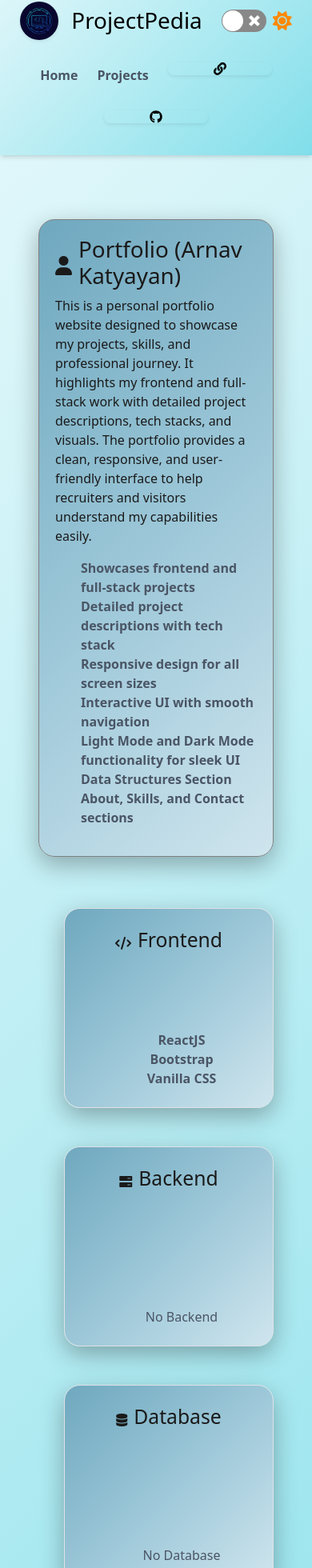
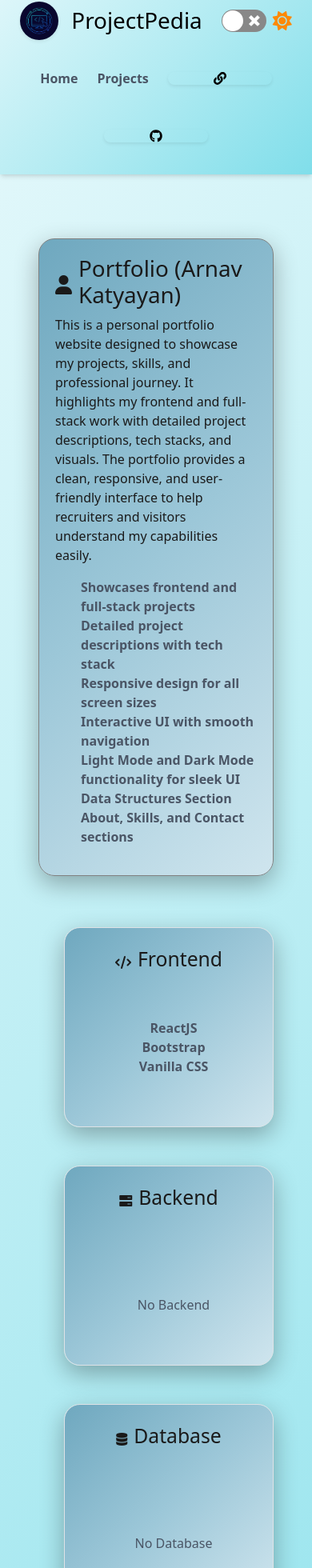
Before and after one commit to arnavkatyayan/projectpediafe, a React (Vite) app: page /frontend/portfolio in a window 390 px wide. Shown: the part 22-1982 px from the top of the page at 80% size. Built offline with nearby package versions, Linux system fonts and the light colour scheme.

Commit message:
Minor CSS alignment fixes after responsiveness changes.

```diff
--- a/src/App.css
+++ b/src/App.css
@@ -141,3 +141,9 @@
 .btn-icons {
   margin-right: 0.5rem;
 }
+
+.skill-dimension {
+  position: relative;
+  top: -39px;
+  right: 10px;
+}
--- a/src/App.jsx
+++ b/src/App.jsx
@@ -66,13 +66,13 @@ function App() {
           </div>
           <p
             onClick={() => window.open("https://visualresumearnavk2025.vercel.app/", "_blank")}
-            className='flex items-center justify-center gap-2 rounded-full px-6 min-w-[130px] shadow-sm'
+            className='flex items-center justify-center gap-2 rounded-full mt-3 px-6 min-w-[130px] shadow-sm cursor-pointer'
           >
             <FaLink size={16} /> <span className="hidden sm:inline">Portfolio</span>
           </p>
           <p
             onClick={() => window.open("https://github.com/arnavkatyayan", "_blank")}
-            className='flex items-center justify-center gap-2 rounded-full px-6 min-w-[130px] shadow-sm'
+            className='flex items-center justify-center gap-2 rounded-full mt-3 px-6 min-w-[130px] shadow-sm cursor-pointer'
           >
             <FaGithub size={16} /> <span className="hidden sm:inline">GitHub</span>
           </p>
--- a/src/ReusableComponent.jsx
+++ b/src/ReusableComponent.jsx
@@ -35,7 +35,7 @@ function ReusableComponent(props) {
                             <i className="fa-solid fa-code"></i>
                             <h2 className="font-bold text-gray-700 mb-2">Frontend</h2>
                         </div>
-                        <ul className="mt-2 text-center md:text-left">
+                        <ul className="mt-2 text-center md:text-left skill-dimension">
                             {props.techStack.Frontend.map((feature, index) => (
                                 <li key={index} className="text-gray-600 font-bold">{feature}</li>
                             ))}
@@ -47,7 +47,7 @@ function ReusableComponent(props) {
                             <i className="fa-solid fa-server"></i>
                             <h2 className="font-bold text-gray-700 mb-2">Backend</h2>
                         </div>
-                        <ul className="mt-2 text-center md:text-left">
+                        <ul className="mt-2 text-center md:text-left skill-dimension">
                             {props.techStack.Backend && props.techStack.Backend.length > 0 ? (
                                 props.techStack.Backend.map((feature, index) => (
                                     <li key={index} className="text-gray-600 font-bold">{feature}</li>
@@ -63,7 +63,7 @@ function ReusableComponent(props) {
                             <i className="fa-solid fa-database"></i>
                             <h2 className="font-bold text-gray-700 mb-2">Database</h2>
                         </div>
-                        <ul className="mt-2 text-center md:text-left">
+                        <ul className="mt-2 text-center md:text-left skill-dimension">
                             {props.techStack.Database && props.techStack.Database.length > 0 ? (
                                 props.techStack.Database.map((feature, index) => (
                                     <li key={index} className="text-gray-600 font-bold">{feature}</li>
@@ -79,7 +79,7 @@ function ReusableComponent(props) {
                             <i className="fa-solid fa-tools"></i>
                             <h2 className="font-bold text-gray-700 mb-2">Tools</h2>
                         </div>
-                        <ul className="mt-2 text-center md:text-left">
+                        <ul className="mt-2 text-center md:text-left skill-dimension">
                             {props.techStack.Tools && props.techStack.Tools.length > 0 ? (
                                 props.techStack.Tools.map((feature, index) => (
                                     <li key={index} className="text-gray-600 font-bold">{feature}</li>
@@ -95,7 +95,7 @@ function ReusableComponent(props) {
                             <i className="fa-solid fa-book"></i>
                             <h2 className="font-bold text-gray-700 mb-2">Libraries</h2>
                         </div>
-                        <ul className="mt-2 text-center md:text-left">
+                        <ul className="mt-2 text-center md:text-left skill-dimension">
                             {props.techStack.Libraries && props.techStack.Libraries.length > 0 ? (
                                 props.techStack.Libraries.map((feature, index) => (
                                     <li key={index} className="text-gray-600 font-bold">{feature}</li>
```
